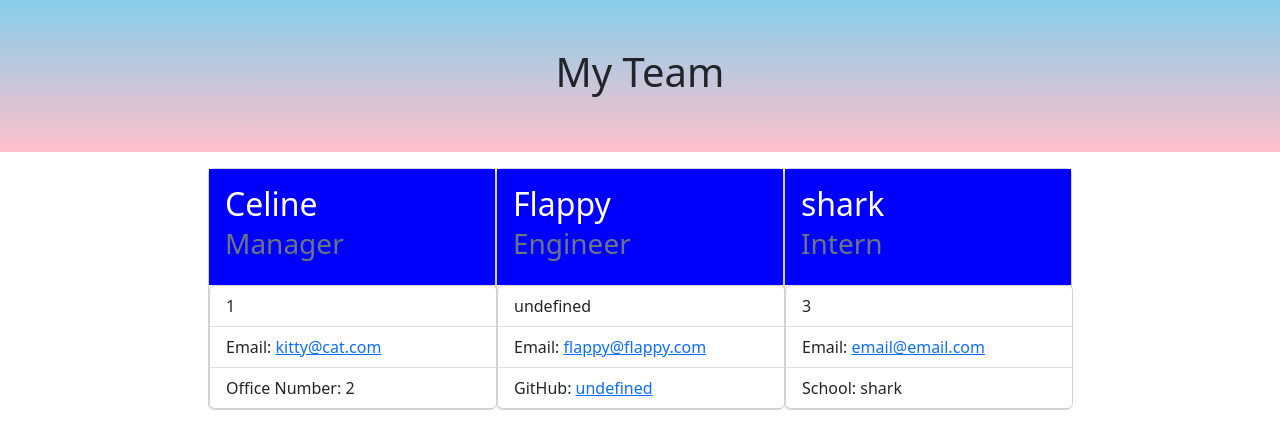
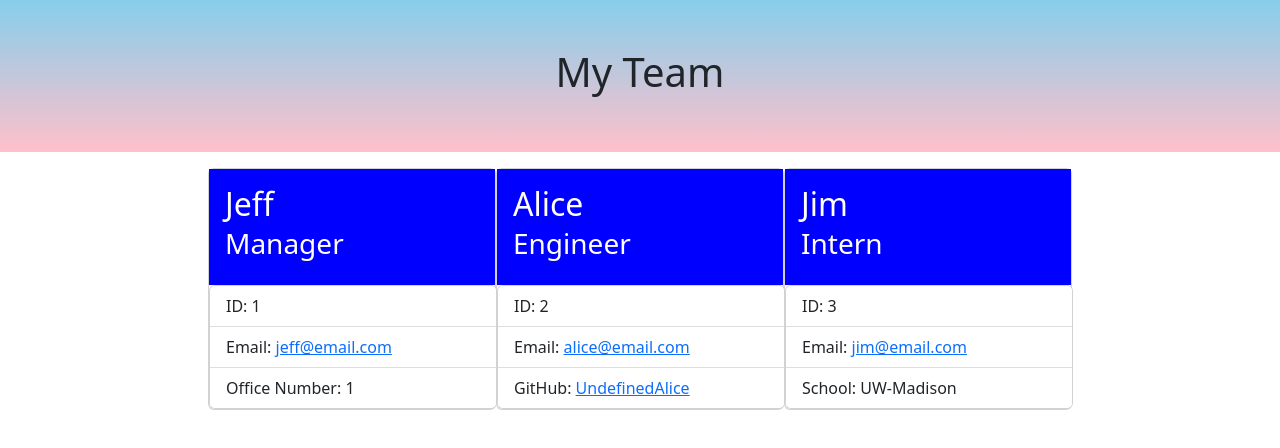
Before and after one commit to gpkarlsson/10Team-Profile-Generator, a website: page DIST_DIR/team.html in a window 1280 px wide. Drawn offline with nearby package versions, Linux system fonts and the light colour scheme.

Commit message:
working on final touches

```diff
--- a/DIST_DIR/team.html
+++ b/DIST_DIR/team.html
@@ -9,7 +9,6 @@
     <title>My Team</title>
     <link rel="stylesheet" href="https://cdn.jsdelivr.net/npm/bootstrap@5.2.2/dist/css/bootstrap.min.css">
     <link rel="stylesheet" href="style.css">
-    <script src="https://kit.fontawesome.com/c502137733.js"></script>
 </head>
 
 <body>
@@ -26,42 +25,42 @@
 
     <div class="card employee" style="width: 18rem;">
     <div class="card-body">
-      <h2 class="card-title">Celine</h2>
-      <h3 class="card-subtitle mb-2 text-muted">Manager</h3>
+      <h2 class="card-title">Jeff</h2>
+      <h3 class="card-subtitle mb-2">Manager</h3>
     </div>
     <div class="card" style="width: 18rem;">
   <ul class="list-group list-group-flush">
-    <li class="list-group-item"> 1</li>
-    <li class="list-group-item">Email: <a href="mailto:kitty@cat.com">kitty@cat.com</a></li>
-    <li class="list-group-item">Office Number: 2</li>
+    <li class="list-group-item">ID: 1</li>
+    <li class="list-group-item">Email: <a href="mailto:jeff@email.com">jeff@email.com</a></li>
+    <li class="list-group-item">Office Number: 1</li>
   </ul>
 </div>
   </div>
 
     <div class="card employee" style="width: 18rem;">
     <div class="card-body">
-      <h2 class="card-title">Flappy</h2>
-      <h3 class="card-subtitle mb-2 text-muted">Engineer</h3>
+      <h2 class="card-title">Alice</h2>
+      <h3 class="card-subtitle mb-2">Engineer</h3>
     </div>
     <div class="card" style="width: 18rem;">
   <ul class="list-group list-group-flush">
-    <li class="list-group-item">undefined</li>
-    <li class="list-group-item">Email: <a href="mailto:flappy@flappy.com">flappy@flappy.com</a></li>
-    <li class="list-group-item">GitHub: <a href="https//:github.com/undefined">undefined</a></li>
+    <li class="list-group-item">ID: 2</li>
+    <li class="list-group-item">Email: <a href="mailto:alice@email.com">alice@email.com</a></li>
+    <li class="list-group-item">GitHub: <a href="https//:github.com/UndefinedAlice">UndefinedAlice</a></li>
   </ul>
 </div>
   </div>
 
     <div class="card employee" style="width: 18rem;">
     <div class="card-body">
-      <h2 class="card-title">shark</h2>
-      <h3 class="card-subtitle mb-2 text-muted">Intern</h3>
+      <h2 class="card-title">Jim</h2>
+      <h3 class="card-subtitle mb-2">Intern</h3>
     </div>
     <div class="card" style="width: 18rem;">
   <ul class="list-group list-group-flush">
-    <li class="list-group-item">3</li>
-    <li class="list-group-item">Email: <a href="mailto:email@email.com">email@email.com</a></li>
-    <li class="list-group-item">School: shark</li>
+    <li class="list-group-item">ID: 3</li>
+    <li class="list-group-item">Email: <a href="mailto:jim@email.com">jim@email.com</a></li>
+    <li class="list-group-item">School: UW-Madison</li>
   </ul>
 </div>
   </div>
--- a/index.js
+++ b/index.js
@@ -110,14 +110,14 @@ function menuApp() {
         },
         {
           type: 'input',
-          name: 'enginnerGithub',
+          name: 'engineerGithub',
           message: "What is the engineer's Github username?"
         }
       ])
       .then((answers) => {
         const engineer = new Engineer(
           answers.engineerName,
-          answers.engneerId,
+          answers.engineerId,
           answers.engineerEmail,
           answers.engineerGithub
         );
```
Also changed, not shown: src/htmlTemplateLiteral.js (+8 -9 lines).
